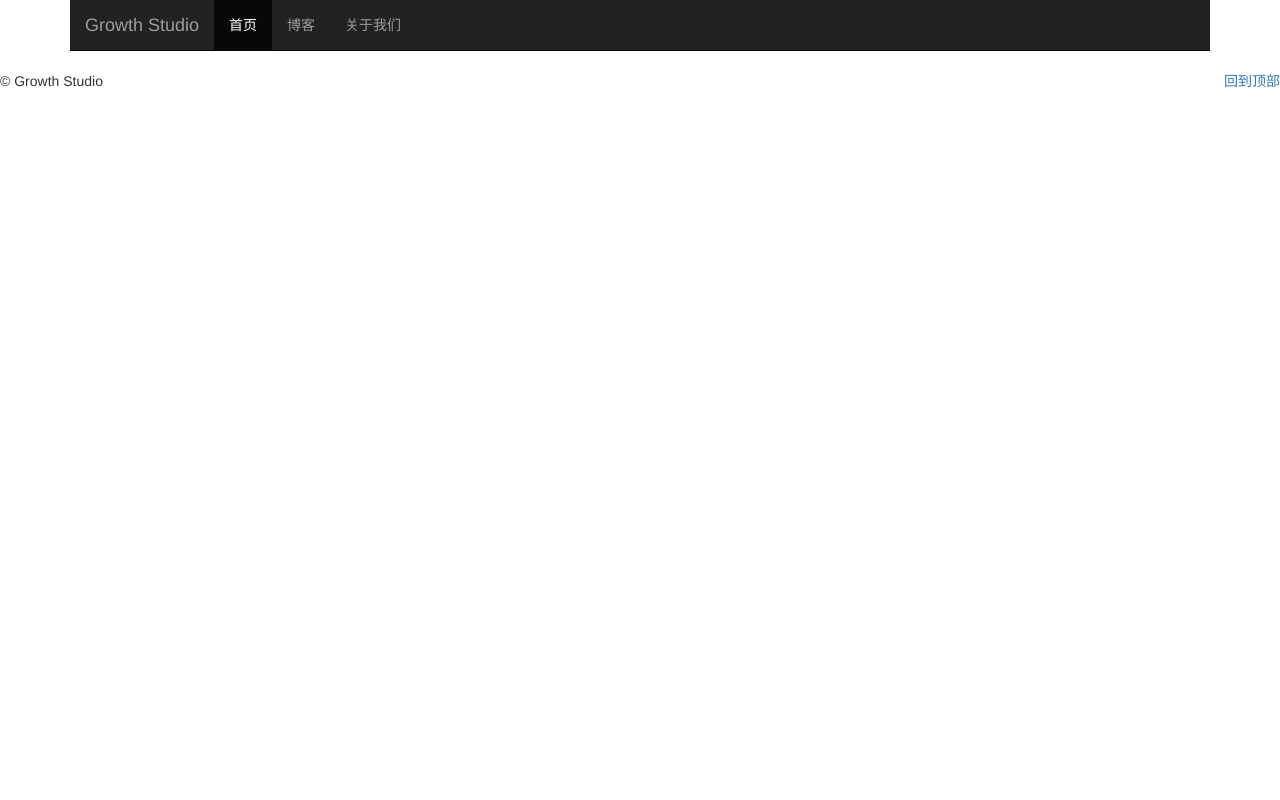
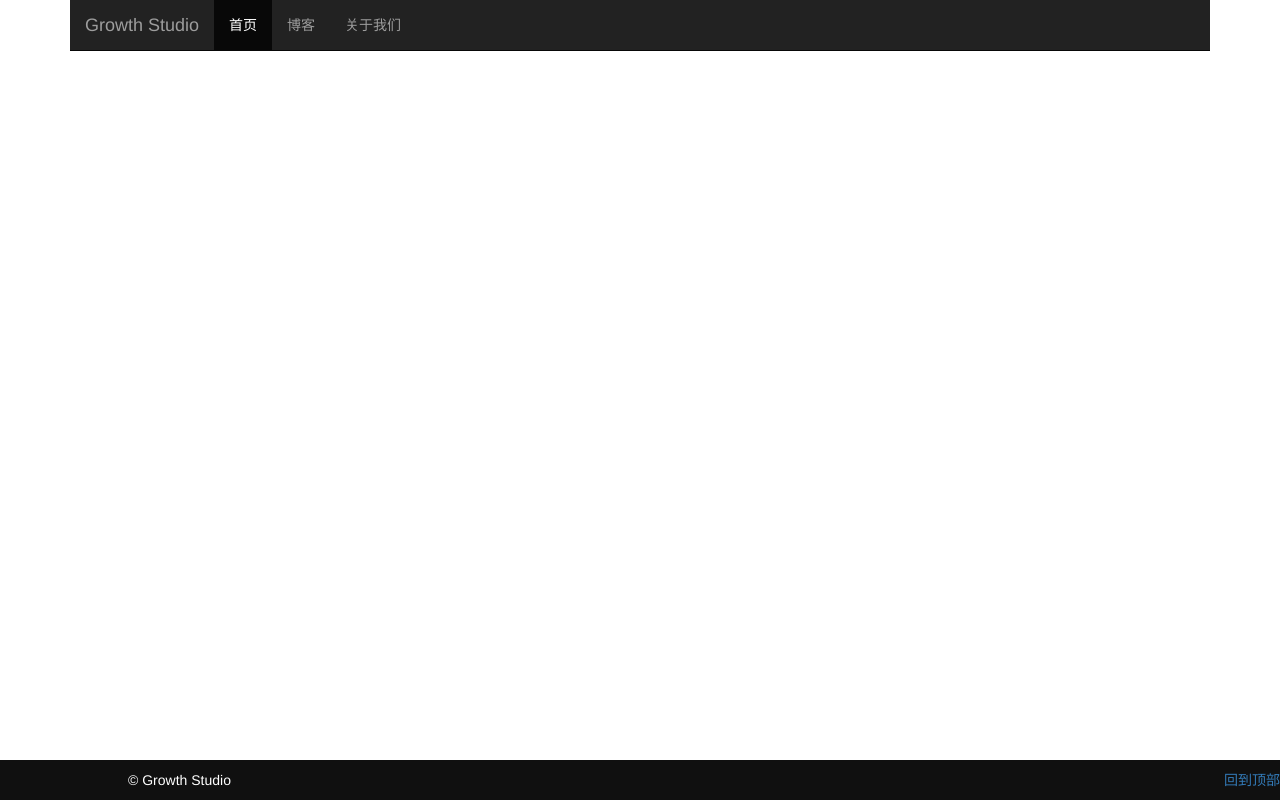
Before and after one commit to phodal/growth-code, a Django app: template chapter5/templates/base.html in a window 1280 px wide. Run offline with Django 3.2, Linux system fonts and the light colour scheme; the template is opened without the code that fills it, so the values that code supplies are empty; some libraries are stand-ins or nearby versions.

Commit message:
[ch5] footer fix

```diff
--- a/chapter5/static/css/style.css
+++ b/chapter5/static/css/style.css
@@ -2,17 +2,24 @@
     margin-top: 100px;
 }
 
-#footer {
+footer {
    position:fixed;
    left:0px;
    bottom:0px;
-   height:30px;
+   height:40px;
+   line-height: 40px;
    width:100%;
-   background:#999;
+   background:#101010;
+   color: #fff;
+}
+
+footer p.copyright {
+   width: 80%;
+   margin: 0 auto;
 }
 
 /* IE 6 */
-* html #footer {
+* html footer {
    position:absolute;
    top:expression((0-(footer.offsetHeight)+(document.documentElement.clientHeight ? document.documentElement.clientHeight : document.body.clientHeight)+(ignoreMe = document.documentElement.scrollTop ? document.documentElement.scrollTop : document.body.scrollTop))+'px');
 }
--- a/chapter5/templates/base.html
+++ b/chapter5/templates/base.html
@@ -56,7 +56,7 @@
 <!-- FOOTER -->
 <footer>
     <p class="pull-right"><a href="#">回到顶部</a></p>
-    <p>&copy; Growth Studio</p>
+    <p class="copyright">&copy; Growth Studio</p>
 </footer>
 
 <!-- Bootstrap core JavaScript
```
